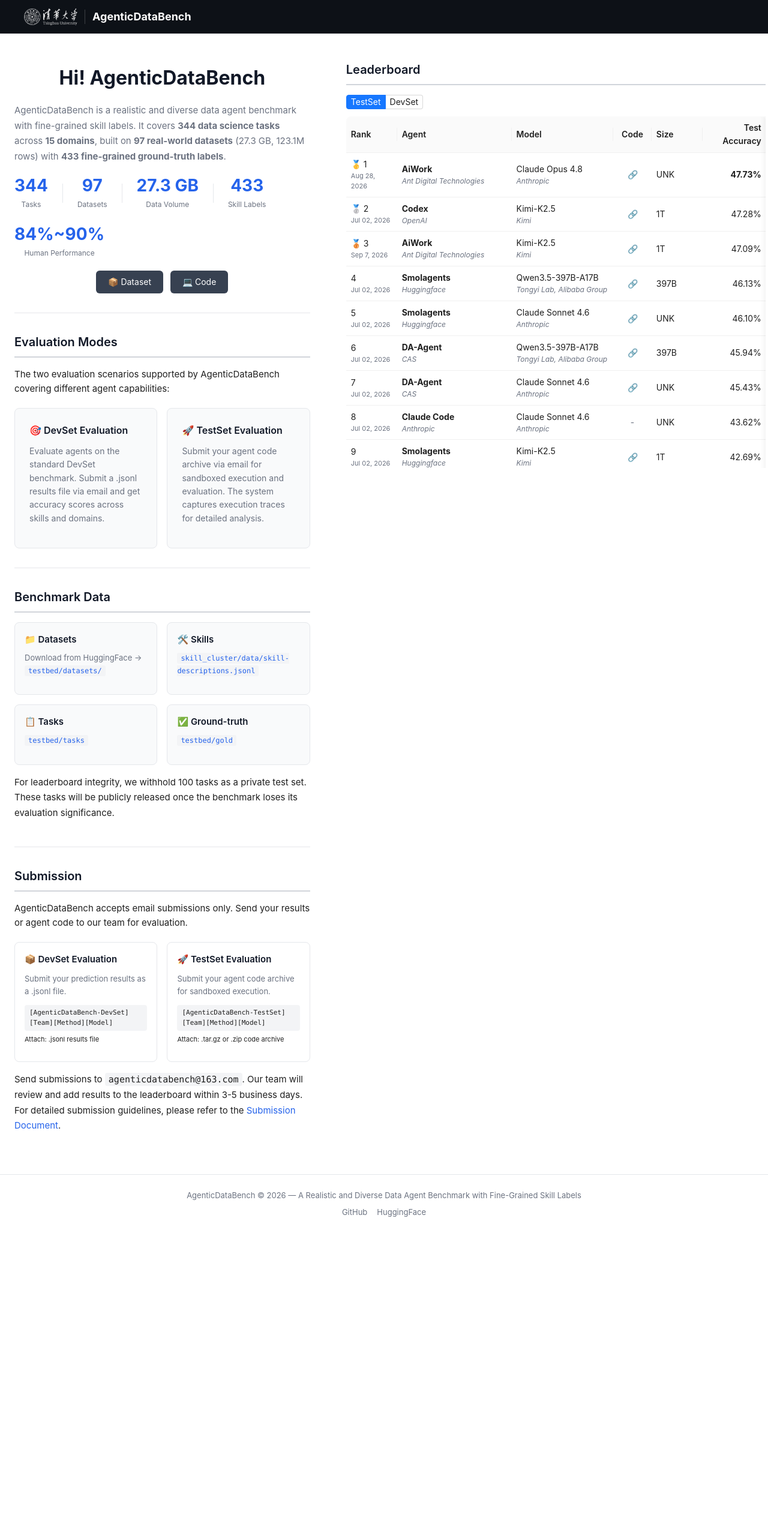
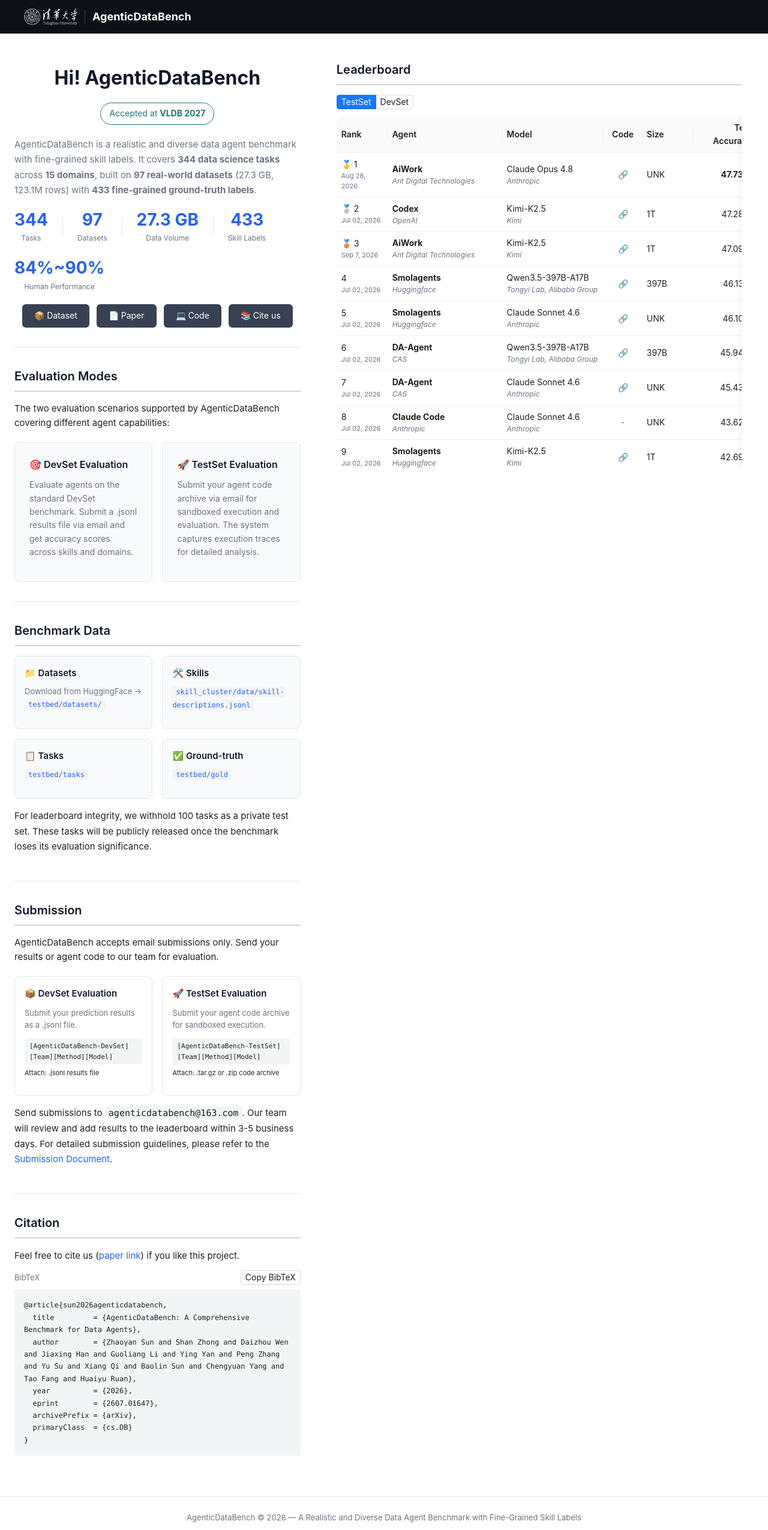
Before and after one commit to AgenticDataBench/AgenticDataBench.github.io, a Vue app: page /#/ in a window 1280 px wide. Shown: the top 2550 px of the page at 60% size. Before the commit the page ends 2055 px from the top, so only its background shows below. Built offline with nearby package versions, Linux system fonts and the light colour scheme.

Commit message:
feat: add paper citation and VLDB 2027 acceptance notice

```diff
--- a/src/router/index.ts
+++ b/src/router/index.ts
@@ -16,6 +16,11 @@
 const router = createRouter({
   history: createWebHashHistory(),
   routes,
+  scrollBehavior(to, _from, savedPosition) {
+    if (savedPosition) return savedPosition
+    if (to.hash) return { el: to.hash, top: 80 }
+    return { top: 0 }
+  },
 })
 
 export default router
--- a/src/views/Home.vue
+++ b/src/views/Home.vue
@@ -5,6 +5,7 @@
       <!-- Hero Section -->
       <section class="section hero-section">
         <h1 class="hero-greeting">Hi! AgenticDataBench</h1>
+        <p class="publication-badge">Accepted at <strong>VLDB 2027</strong></p>
         <p class="hero-desc">
           AgenticDataBench is a realistic and diverse data agent benchmark with fine-grained skill labels.
           It covers <strong>344 data science tasks</strong> across <strong>15 domains</strong>,
@@ -42,12 +43,13 @@
           <a href="https://huggingface.co/datasets/shawnzzzh/AgenticDataBench" target="_blank" rel="noopener noreferrer" class="hero-link">
             📦 Dataset
           </a>
-          <a v-if="false" href="#" class="hero-link">
+          <a href="https://arxiv.org/abs/2607.01647" target="_blank" rel="noopener noreferrer" class="hero-link">
             📄 Paper
           </a>
           <a href="https://github.com/AgenticDataBench/AgenticDataBench" target="_blank" rel="noopener noreferrer" class="hero-link">
             💻 Code
           </a>
+          <router-link :to="{ path: '/', hash: '#citation' }" class="hero-link">📚 Cite us</router-link>
         </div>
       </section>
 
@@ -189,14 +191,18 @@
       </section>
 
       <!-- Citation -->
-      <section v-if="false" class="section citation-section">
-        <h2 class="section-heading">Citation</h2>
-        <pre class="citation-block">@article{agenticdatabench2026,
-  title        = {AgenticDataBench: A Realistic and Diverse Data Agent Benchmark with Fine-Grained Skill Labels},
-  author       = {...},
-  journal      = {...},
-  year         = {2026}
-}</pre>
+      <section id="citation" class="section citation-section" aria-labelledby="citation-heading">
+        <h2 id="citation-heading" class="section-heading">Citation</h2>
+        <p class="section-body">
+          Feel free to cite us
+          (<a href="https://arxiv.org/abs/2607.01647" target="_blank" rel="noopener noreferrer">paper link</a>)
+          if you like this project.
+        </p>
+        <div class="citation-toolbar">
+          <span>BibTeX</span>
+          <a-button size="small" @click="copyCitation">Copy BibTeX</a-button>
+        </div>
+        <pre class="citation-block" tabindex="0" aria-label="BibTeX citation"><code>{{ citation }}</code></pre>
       </section>
     </div>
 
@@ -234,6 +240,23 @@
 import type { LeaderboardEntry } from '../types'
 const subscribeEmail = ref('')
 const lbMode = ref('custom')
+const citation = `@article{sun2026agenticdatabench,
+  title         = {AgenticDataBench: A Comprehensive Benchmark for Data Agents},
+  author        = {Zhaoyan Sun and Shan Zhong and Daizhou Wen and Jiaxing Han and Guoliang Li and Ying Yan and Peng Zhang and Yu Su and Xiang Qi and Baolin Sun and Chengyuan Yang and Tao Fang and Huaiyu Ruan},
+  year          = {2026},
+  eprint        = {2607.01647},
+  archivePrefix = {arXiv},
+  primaryClass  = {cs.DB}
+}`
+
+async function copyCitation() {
+  try {
+    await navigator.clipboard.writeText(citation)
+    message.success('BibTeX copied to clipboard.')
+  } catch {
+    message.info('Please select and copy the BibTeX below.')
+  }
+}
 
 const leaderboardData = ref<LeaderboardEntry[]>([])
 
@@ -262,7 +285,7 @@
 <style scoped>
 .home-layout {
   display: grid;
-  grid-template-columns: 40% 60%;
+  grid-template-columns: minmax(0, 2fr) minmax(0, 3fr);
   gap: 40px;
   max-width: 1400px;
   margin: 0 auto;
@@ -321,6 +344,20 @@
   font-size: 32px;
   font-weight: 700;
   margin-bottom: 16px;
+}
+
+.publication-badge {
+  display: inline-block;
+  margin-bottom: 20px;
+  padding: 6px 14px;
+  border: 1px solid var(--color-primary);
+  border-radius: 999px;
+  color: var(--color-primary);
+  font-size: 14px;
+}
+
+.hero-links {
+  flex-wrap: wrap;
 }
 
 .hero-stats {
@@ -446,9 +483,29 @@
   font-size: 12px;
 }
 
+.citation-section {
+  scroll-margin-top: 80px;
+}
+
+.citation-toolbar {
+  display: flex;
+  align-items: center;
+  justify-content: space-between;
+  gap: 12px;
+  margin-bottom: 8px;
+  color: var(--color-text-secondary);
+  font-size: 13px;
+}
+
 .citation-block {
   font-size: 12px;
-  line-height: 1.5;
+  line-height: 1.7;
+  white-space: pre-wrap;
+  overflow-wrap: anywhere;
+}
+
+.citation-block code {
+  padding: 0;
 }
 
 .leaderboard-section {
@@ -469,7 +526,7 @@
 
 @media (max-width: 1024px) {
   .home-layout {
-    grid-template-columns: 1fr;
+    grid-template-columns: minmax(0, 1fr);
     gap: 24px;
   }
 
@@ -480,7 +537,8 @@
   }
 
   .modes-grid,
-  .submit-grid {
+  .submit-grid,
+  .benchmark-grid {
     grid-template-columns: 1fr;
   }
 
```
